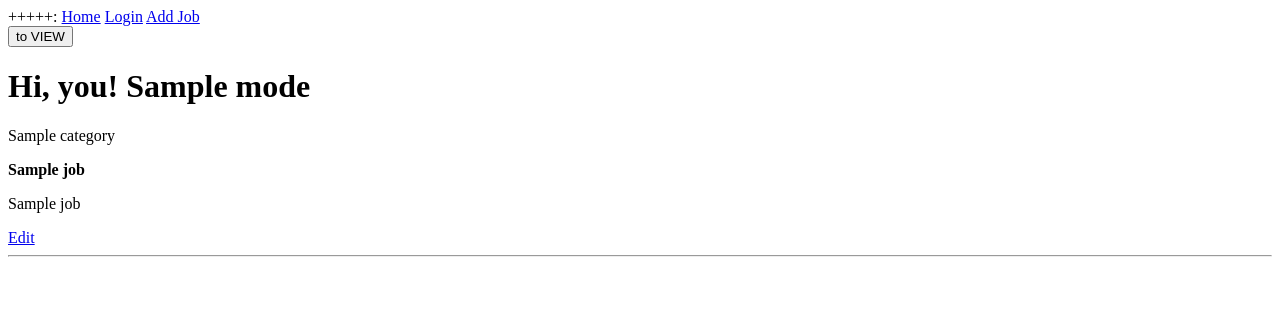
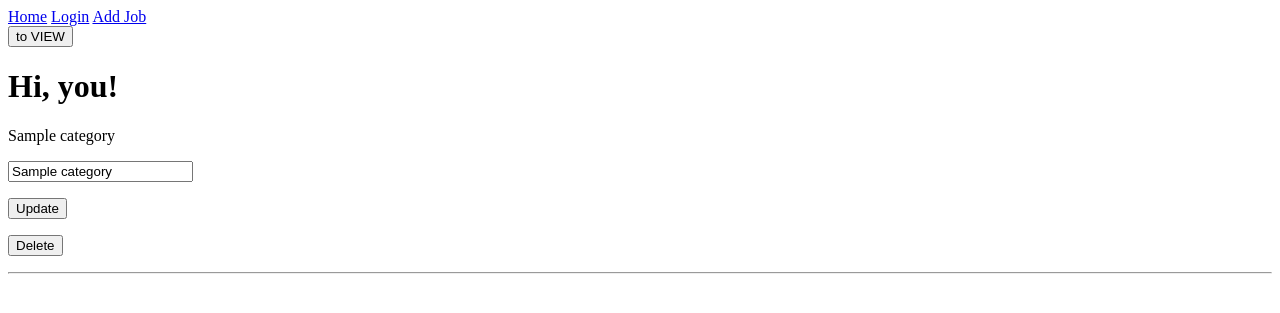
Before and after one commit to juancasanovalopez/resume, a Python web app: template app/templates/index.html in a window 1280 px wide. Shown: the top 313 px of the page. Run offline with Jinja, Linux system fonts and the light colour scheme; the template is opened without the code that fills it: most values are stand-ins (such as "Sample title", 1, 10 or a date in 2020); some libraries are stand-ins or nearby versions.

Commit message:
update and delete options

```diff
--- a/app/__init__.py
+++ b/app/__init__.py
@@ -3,11 +3,13 @@ from config import Config
 from flask_sqlalchemy import SQLAlchemy
 from flask_migrate import Migrate
 from flask_login import LoginManager
+from flask_bootstrap import Bootstrap
 
 app = Flask(__name__)
 app.config.from_object(Config)
 db = SQLAlchemy(app)
 migrate = Migrate(app, db)
 login = LoginManager(app)
+bootstrap = Bootstrap(app)
 
 from app import routes, models
--- a/app/templates/index.html
+++ b/app/templates/index.html
@@ -2,14 +2,12 @@
 
 {% block content %}
 
-    <h1>Hi, you! {{ mode }}</h1>
-
-
+    <h1>Hi, you!</h1>
 
     {% if mode == '0' %}
 
         {% for job in jobs %}
-            <!-- filter by cat -->
+            <!-- filter by cat (not the animal) -->
             <div>
                 <p>
                     {{ job.category }}
@@ -26,16 +24,19 @@
 
         {% for job in jobs %}
             <div>
-                <p>
-                    {{ job.category }}
-                </p>
-                <p>
-                    <b>{{ job.title }}</b>
-                </p>
-                <p>
-                    {{ job.subtitle }}
-                </p>
-                <a href="{{ url_for('edit') }}">Edit</a>
+                <p>{{job.category}}</p>
+                <form method="POST" action="./update">
+                    <input type="hidden" value='{{ job.id }}' name="id">
+                    <input type="text" value='{{ job.category }}' name="newcategory">
+
+                    <p>
+                        <input type="submit" value="Update">
+                    </p>
+                </form>
+                <form method="POST" action="./delete">
+              <input type="hidden" value="{{ job.id }}" name="id">
+              <input type="submit" value="Delete">
+            </form>
                 <hr>
             </div>
         {% endfor %}
--- a/resume.py
+++ b/resume.py
@@ -2,6 +2,8 @@
 # http://ondras.zarovi.cz/sql/demo/
 # https://medium.com/@charlie.b.ohara/building-a-flask-rest-api-with-docker-94ca4219f460
 # https://docs.docker.com/network/links/
+# https://www.codementor.io/garethdwyer/building-a-crud-application-with-flask-and-sqlalchemy-dm3wv7yu2
+
 # set FLASK_APP=resume.py
 # export FLASK_PP=resume.py
 
```
Also changed, not shown: app/routes.py (+18 -21 lines), app/templates/base.html (+2 -6 lines), app/templates/jobform.html (+6 -1 lines), app.db.
